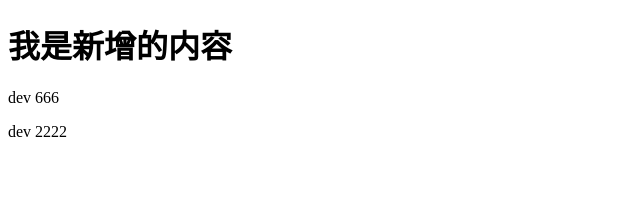
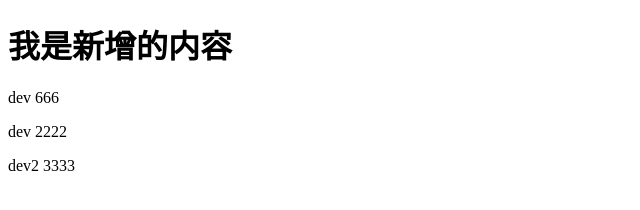
Before and after one commit to codercsz/github-demo, a plain HTML site: page index.html in a window 1280 px wide. Shown: the full height of the page, 0-640 px from the left. Drawn offline with Linux system fonts and the light colour scheme.

Commit message:
dev2 3333

```diff
--- a/index.html
+++ b/index.html
@@ -11,5 +11,7 @@
 
   <p>dev 666</p>
   <p>dev 2222</p>
+
+  <p>dev2 3333</p>
 </body>
 </html>
```
